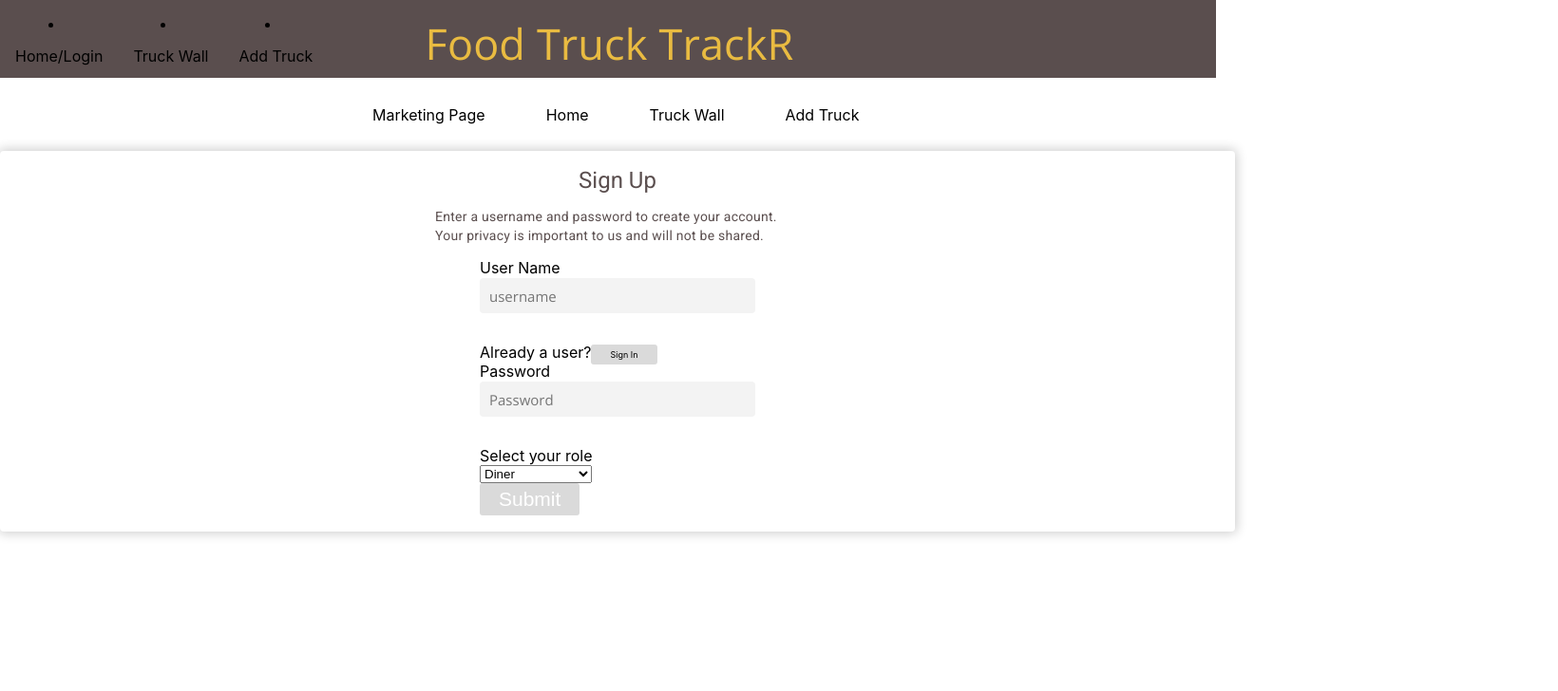
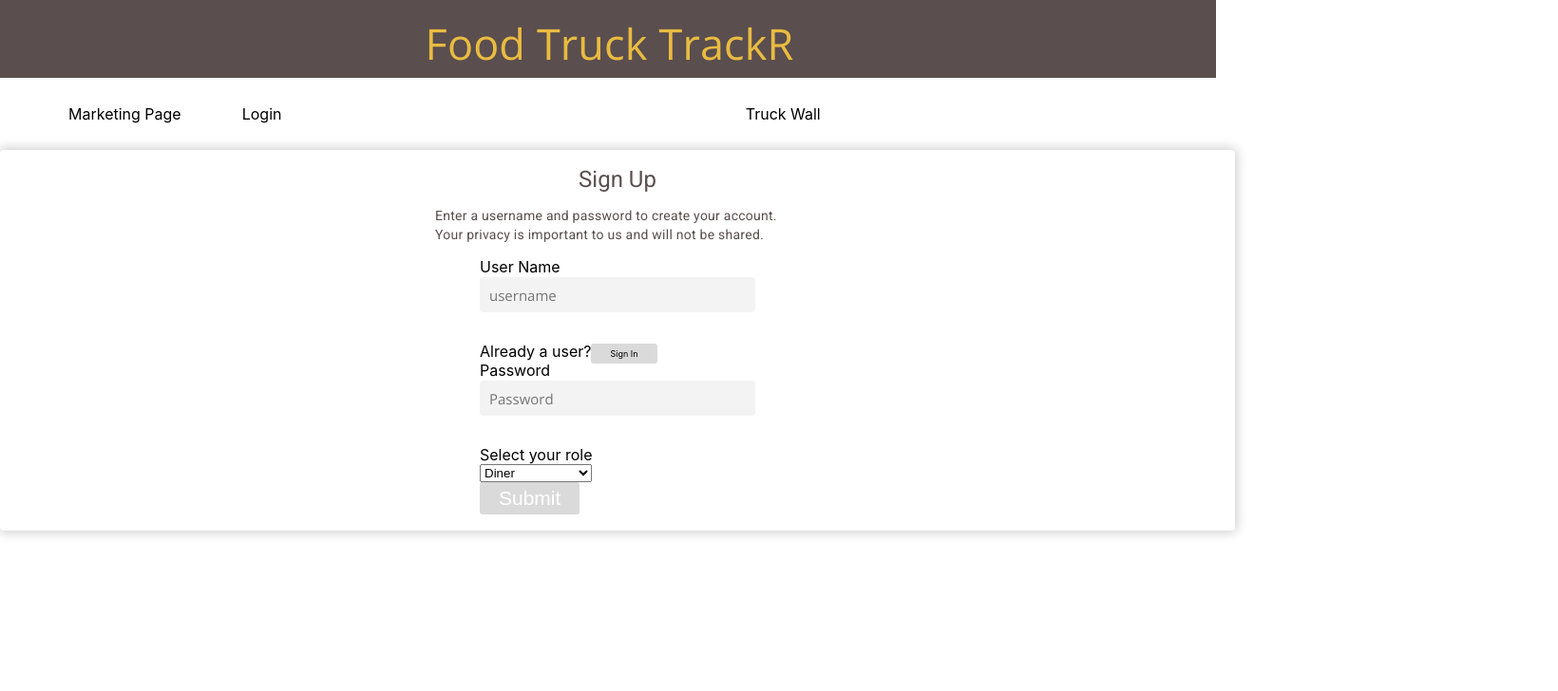
Before and after one commit to Jrive204/front-end, a React (Create React App) app: page /signup in a window 1280 px wide. Shown: the top 728 px of the page at 95% size, 1640 px wide, since content can reach past the window. Built offline with nearby package versions, Linux system fonts and the light colour scheme; a web font is replaced by a local one.

Commit message:
git rid of add truck link and moved other links to the left

```diff
--- a/src/App.js
+++ b/src/App.js
@@ -5,6 +5,7 @@ import SignUpForm from "./Forms/SignUpForm";
 import TruckReview from "./components/TruckReview";
 import Header from "./components/Header";
 import Navigation from "./components/Navigation"
+
 import { connect } from "react-redux";
 import { BrowserRouter as Router, Switch, Route } from "react-router-dom";
 import TruckWall from "./components/TruckWall";
@@ -14,6 +15,7 @@ import PrivateRoute from "./util/PrivateRoute";
 import OperatorHome from "./components/OperatorHome";
 import AddTruck from "./Forms/AddTruck";
 import EditTruck from "./Forms/EditTruck";
+import Footer from "./components/Footer"
 
 
 
@@ -25,6 +27,8 @@ function App(props) {
         <GlobalStyle />
         <Header />
         <Navigation />
+
+
         <Switch>
           {/* Will use /:id instead of 'card' */}
           <PrivateRoute path='/home/trucks/:id' component={EditTruck} />
@@ -36,7 +40,7 @@ function App(props) {
           <Route exact path='/' component={LoginForm} />
           <Route exact path='/signup' component={SignUpForm} />
         </Switch>
-
+        <Footer />
       </Router>
     </div>
   );
--- /dev/null
+++ b/src/components/Footer.js
@@ -0,0 +1,35 @@
+import React from 'react';
+
+
+var style = {
+  backgroundColor: "#F8F8F8",
+  borderTop: "1px solid #E7E7E7",
+  textAlign: "center",
+  padding: "15px",
+  position: "fixed",
+  left: "0",
+  bottom: "0",
+  height: "5px",
+  width: "100%",
+}
+
+var phantom = {
+display: 'block',
+padding: '20px',
+height: '30px',
+width: '100%',
+}
+
+function Footer({ children }) {
+  return (
+      <div>
+          <div style={phantom} />
+          <div style={style}>
+              { children }
+             &copy;Copyright Food Truck Tracker, 2020
+          </div>
+      </div>
+  )
+}
+
+export default Footer
--- a/src/components/Header.js
+++ b/src/components/Header.js
@@ -2,35 +2,19 @@ import React from "react";
 
 import { HeaderStylesDiv, StyledpTrackR } from "../styles/HeaderStyles";
 
-import { Li, LiA, StyledLink } from "../styles/HeaderStyles";
 
 import { Link } from "react-router-dom";
 
 const Header = () => {
+
   return (
     <HeaderStylesDiv>
 
-      <Link to='/'>
+      <Link to='/home'>
         <StyledpTrackR>Food Truck TrackR</StyledpTrackR>
       </Link>
 
-      <Li>
-        {/* <LiA> */}
-        <StyledLink to='/home'>Home/Login</StyledLink>
-        {/* </LiA> */}
-      </Li>
 
-      <Li>
-        {/* <LiA> */}
-        <StyledLink to='/trucks'>Truck Wall</StyledLink>
-        {/* </LiA> */}
-      </Li>
-
-      <Li>
-        {/* <LiA> */}
-        <StyledLink to='/addtruck'>Add Truck</StyledLink>
-        {/* </LiA> */}
-      </Li>
     </HeaderStylesDiv>
   );
 };
--- a/src/components/Navigation.js
+++ b/src/components/Navigation.js
@@ -1,7 +1,7 @@
 
 import React from 'react';
 
-import { Ul , Li, LiA, StyledLink} from "../styles/HeaderStyles"
+import { Ul , Li, LiA, StyledLink, Leftlinks, Otherlinks} from "../styles/HeaderStyles"
 
   const Navigation= (props) => {
 
@@ -9,32 +9,29 @@ import { Ul , Li, LiA, StyledLink} from "../styles/HeaderStyles"
     return (
 
              <>
+
            <Ul>
-
+           <Leftlinks>
             <Li>
                 <LiA>
                 <StyledLink as="a" href="https://bwfoodtrucktracker.github.io/marketing-ui/">Marketing Page</StyledLink>
                 </LiA>
             </Li>
-
-
            <Li>
                 <LiA>
-                <StyledLink to="/home">Home</StyledLink>
+                <StyledLink to="/">Login</StyledLink>
                 </LiA>
             </Li>
+            </Leftlinks>
 
+            <Otherlinks>
             <Li>
                 <LiA>
                 <StyledLink to="/trucks">Truck Wall</StyledLink>
                 </LiA>
             </Li>
+            </Otherlinks>
 
-            <Li>
-                <LiA>
-                <StyledLink to="/addtruck">Add Truck</StyledLink>
-                </LiA>
-            </Li>
 
 
         </Ul>
--- a/src/components/OperatorHome.js
+++ b/src/components/OperatorHome.js
@@ -3,6 +3,8 @@ import {connect} from 'react-redux';
 import {axiosWithAuth} from '../util/axiosWithAuth';
 import {getUsers,deleteTrucks} from '../actions';
 import {Link} from 'react-router-dom';
+
+
 
 import {Hellodiner,
         Diner,
@@ -42,9 +44,9 @@ const OperatorHome = (props) => {
         .catch(err => console.log(err));
     };
     return(<>
+
         {props.users.role === 1 &&
             <Operator>
-
 
                <HelloOperator>Hello {props.users.username}</HelloOperator>
 
@@ -68,6 +70,7 @@ const OperatorHome = (props) => {
         }
         {props.users.role === 2 &&
             <Diner>
+
 
                 <Hellodiner>Hello {props.users.username}</Hellodiner>
                 <Favtrucks> Favorite Trucks</Favtrucks>
--- a/src/styles/DinerHome.js
+++ b/src/styles/DinerHome.js
@@ -2,11 +2,8 @@ import styled from "styled-components";
 
 export const Hellodiner = styled.p `
 
-
 `
-
 export const HelloOperator = styled.p `
-
 
 `
 
--- a/src/styles/HeaderStyles.js
+++ b/src/styles/HeaderStyles.js
@@ -48,30 +48,6 @@ font-weight: normal;
 font-size: 48px;
 line-height: 0px;
 
-
-
-/* identical to box height */
-
-// display: flex;
-// align-items: center;
-// text-align: center;
-
-  // position: absolute;
-  // width: 39px;
-  // height: 15px;
-  // left: 13px;
-  // top: 26px;
-  // font-family: Risque;
-  // font-style: normal;
-  // font-weight: 500;
-  // font-size: 1.45rem;
-  // line-height: 21px;
-  // display: flex;
-  // align-items: center;
-  // color: #000000;
-
-
-
 `;
 
 export const StyledpTruck = styled(StyledpFood)`
@@ -92,38 +68,56 @@ export const StyledImgLogo = styled.img`
 `;
 
 export const Ul = styled.ul `
+
 width: 100%;
 list-style-type: none;
   margin: 0;
   padding: 50;
   overflow: hidden;
   background-color: white;
-  margin-left: 20rem;
+
 `
 
 export const Li = styled.li `
+
 
 float: left;
 
 `
 
 export const LiA= styled.a `
-display: block;
+  display: block;
   color: white;
   text-align: center;
   padding: 14px 16px;
   text-decoration: none;
+
 `
 
 export const StyledLink = styled(Link)`
+
 display: block;
 color: black;
 text-align: center;
 padding: 14px 16px;
 text-decoration: none;
+
 `;
 
 export const Stack= styled(Link)`
 color: #E9BB41;
 display: block;
+
 `
+
+export const Leftlinks = styled.div`
+
+
+`
+
+
+export const Otherlinks = styled.div`
+
+display: flex;
+justify-content: center;
+`
```
